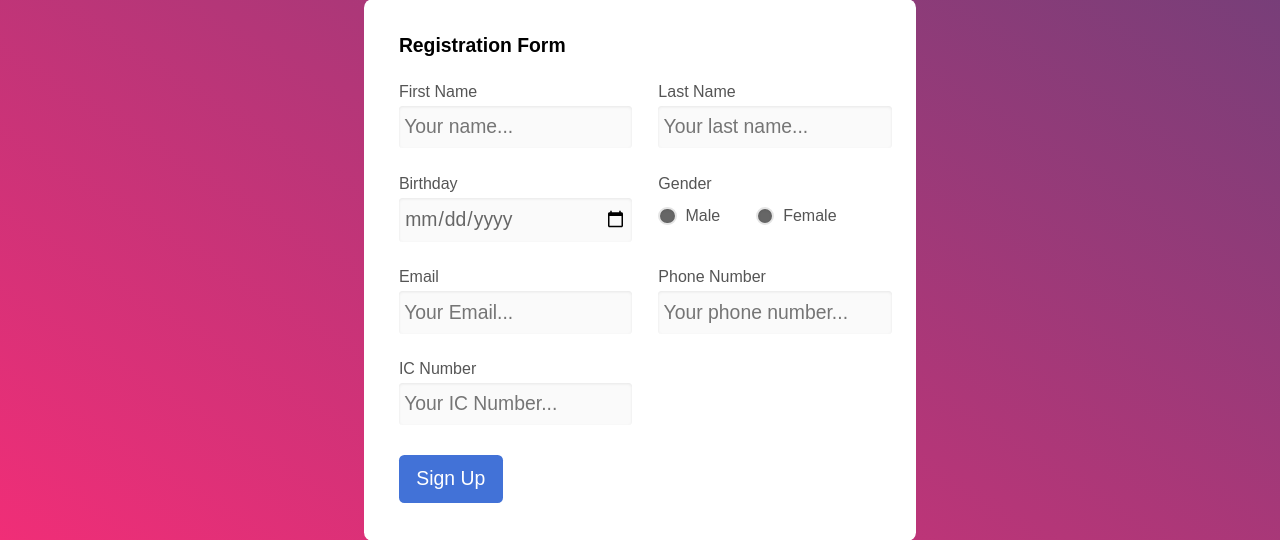
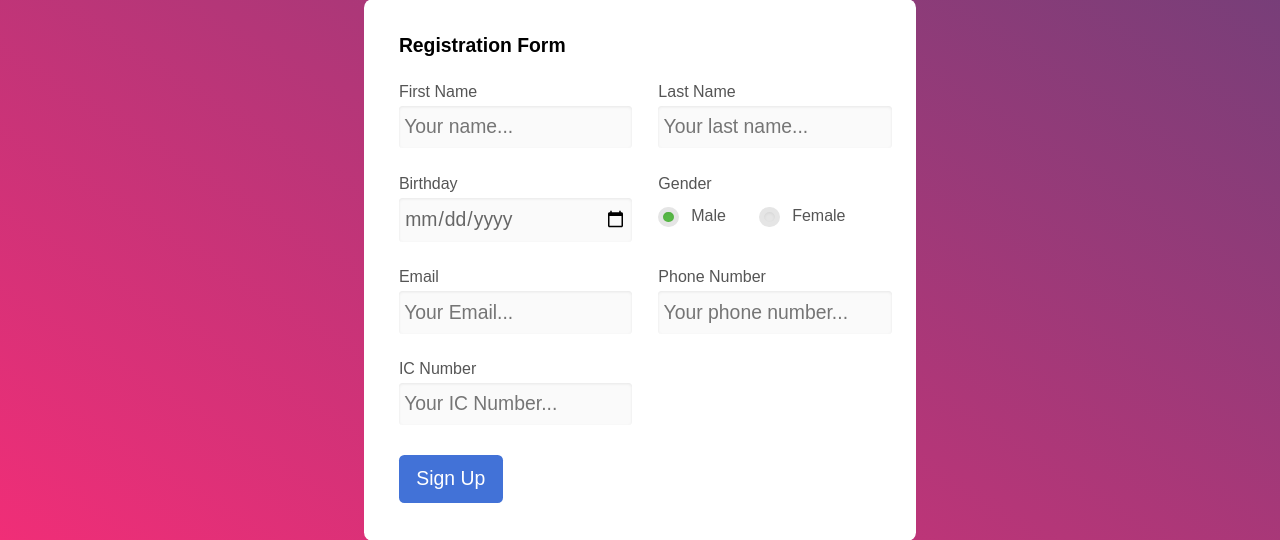
Before and after one commit to pjhoodsta/APU_Web_Project_Sanctuary, a PHP site: page /registration.html in a window 1280 px wide. Shown: the part 130-670 px from the top of the page. Run offline with PHP 8.4, Linux system fonts and the light colour scheme.

Commit message:
resolved radio box, ready for log in page

```diff
--- a/registration.html
+++ b/registration.html
@@ -41,10 +41,9 @@
 
             <div class="card-item">
               <label>Gender</label>
-
               <div class="radio-container">
                 <label class="radio-item">
-                  <input type="radio" name="gender" checked />
+                  <input type="radio" name="gender" checked="checked" />
                   Male
                 </label>
                 <label class="radio-item">
--- a/styles.css
+++ b/styles.css
@@ -86,7 +86,6 @@ section.card-registration {
   display: flex;
   justify-content: space-between;
   margin-block: 1.5rem;
-
   width: 100%;
 }
 
@@ -95,31 +94,30 @@ section.card-registration {
 }
 .radio-container {
   display: flex;
-  justify-content: space-between;
+  justify-content: flex-start;
   align-items: center;
-  width: 80%;
+  width: 100%;
   margin-top: 0.8rem;
 }
 
 .radio-item {
   cursor: pointer;
   display: flex;
+  margin-right: 1.9rem;
 }
 input[type="radio"] {
   appearance: none;
   /* For iOS < 15 to remove gradient background */
-  background-color: #666;
+  background-color: #e5e5e5;
   /* Not removed via appearance */
-  margin: 0;
-  font: inherit;
-  color: #e5e5e5;
-  width: 1.15em;
-  height: 1.15em;
-  border: 0.15em solid currentColor;
-  border-radius: 50%;
+  border: 0.3rem solid #e5e5e5;
 
+  outline: none;
+  border-radius: 0.8rem;
   place-content: center;
-  margin-right: 0.5rem;
+  margin-right: 0.7rem;
 }
-input[type="radio"]::before {
+
+input[type="radio"]:checked {
+  background-color: #57b846;
 }
```
